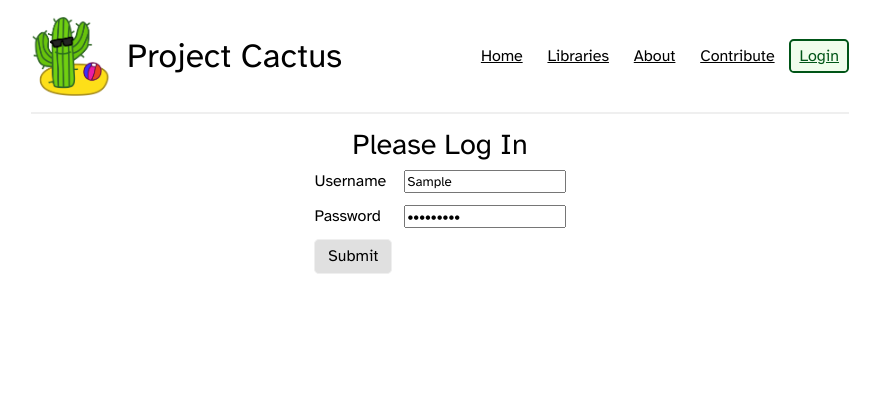
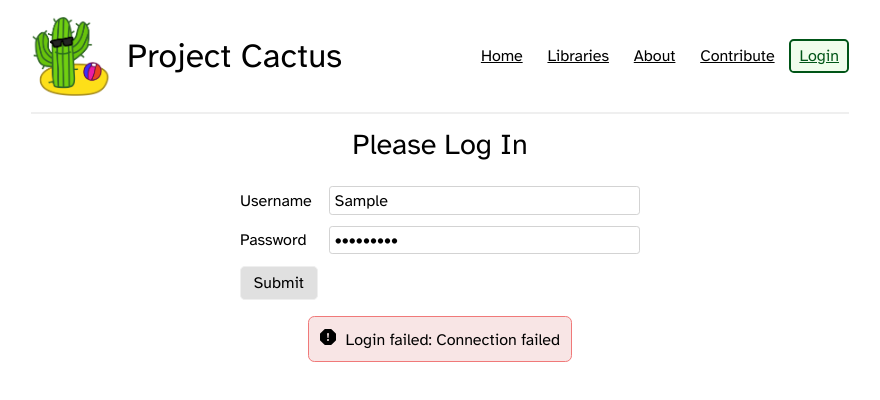
Before and after one commit to ost-fh/Cactus, a React (Create React App) app: page /login in a window 1280 px wide. Both pictures are taken after typing "Sample", "Sample123" into the empty fields and a click on the button "Submit". Shown: the top 400 px of the page, without its empty margins (200-1080 px from the left). Built offline with nearby package versions, Linux system fonts and the light colour scheme; no server answers.

Commit message:
improved login and registration

```diff
--- a/src/components/Alert.tsx
+++ b/src/components/Alert.tsx
@@ -1,5 +1,6 @@
 import React from "react";
 import {
+  BsCheckCircleFill,
   BsFillExclamationOctagonFill,
   BsFillExclamationTriangleFill,
   BsInfoCircleFill,
@@ -9,13 +10,18 @@ import "./alert.css";
 type AlertProps = {
   title?: string;
   message?: string;
-  /** Allowed types: error, info, help */
+  /** Allowed types: error, info, help, success */
   type?: string;
   children?: any;
 };
 
 const Alert = ({ title, message, type = "info", children }: AlertProps) => {
-  if (type !== "info" && type !== "error" && type !== "help") {
+  if (
+    type !== "info" &&
+    type !== "error" &&
+    type !== "help" &&
+    type !== "success"
+  ) {
     throw new Error("invalid alert type");
   }
   if (children) {
@@ -23,11 +29,12 @@ const Alert = ({ title, message, type = "info", children }: AlertProps) => {
   }
 
   return (
-    <div className={`alert-${type} alert`}>
+    <div className={`alert-${type} alert alert-with-icon`}>
       {type === "error" && <BsFillExclamationOctagonFill />}
       {type === "help" && <BsFillExclamationTriangleFill />}
-      {type === "info" && <BsInfoCircleFill />} <strong>{title}</strong>{" "}
-      {message}
+      {type === "info" && <BsInfoCircleFill />}
+      {type === "success" && <BsCheckCircleFill />}
+      <strong>{title}</strong> <span>{message}</span>
     </div>
   );
 };
--- a/src/components/alert.css
+++ b/src/components/alert.css
@@ -14,7 +14,24 @@
   border: rgb(171, 212, 249) solid 1px;
 }
 
+.alert-success {
+  background-color: rgb(241, 255, 237);
+  border: rgb(161, 241, 139) solid 1px;
+}
+
 .alert-error {
   background-color: rgb(248, 229, 229);
   border: rgb(240, 121, 121) solid 1px;
 }
+
+.alert-with-icon {
+  display: flex;
+  flex-direction: row;
+  gap: 0.3rem;
+  align-items: baseline;
+}
+
+.alert-with-icon > svg {
+  width: 1rem;
+  flex-shrink: 0;
+}
--- a/src/pages/Contribute.tsx
+++ b/src/pages/Contribute.tsx
@@ -92,7 +92,7 @@ const Contribute = (props: { setUserData: any }) => {
             />
           )}
           {formState === "success" && (
-            <Alert type='help'>
+            <Alert type='success'>
               You are logged in now. Go to{" "}
               <Link to={"/libraries"}>libraries</Link> to add new libraries and
               tests.
--- a/src/pages/Login.tsx
+++ b/src/pages/Login.tsx
@@ -3,20 +3,49 @@ import { useNavigate } from "react-router-dom";
 import { loginUser } from "../services/api";
 import PublicLayout from "../layout/PublicLayout";
 import "./login.css";
+import Alert from "../components/Alert";
 
 const Login = (props: { setUserData: any }) => {
   const [username, setUserName] = useState("");
   const [password, setPassword] = useState("");
+
+  enum state {
+    new,
+    error,
+    loading,
+    success,
+  }
+
+  const [formState, setFormState] = useState<state>(state.new);
+  const [error, setError] = useState("");
   const navigate = useNavigate();
+
+  const setFormError = (errorMessage: string) => {
+    setError(errorMessage);
+    setFormState(state.error);
+    setPassword("");
+  };
 
   const handleSubmit = async (e: any) => {
     e.preventDefault();
-    const userData = await loginUser({
+    setFormState(state.loading);
+    await loginUser({
       username,
       password,
-    });
-    props.setUserData(userData);
-    navigate("/libraries");
+    })
+      .then((result) => {
+        console.log(result);
+        if (result.message) {
+          setFormError(result.message);
+        } else {
+          props.setUserData(result);
+          setFormState(state.success);
+          setTimeout(() => navigate("/libraries"), 2500);
+        }
+      })
+      .catch(() => {
+        setFormError("Connection failed");
+      });
   };
 
   return (
@@ -27,12 +56,14 @@ const Login = (props: { setUserData: any }) => {
           <label htmlFor='login-username'>Username</label>
           <input
             autoFocus
+            required
             id='login-username'
             type='text'
             onChange={(e) => setUserName(e.target.value)}
           />
           <label htmlFor='login-password'>Password</label>
           <input
+            required
             id='login-password'
             type='password'
             onChange={(e) => setPassword(e.target.value)}
@@ -41,6 +72,18 @@ const Login = (props: { setUserData: any }) => {
             <button type='submit'>Submit</button>
           </div>
         </form>
+        {formState === state.loading && (
+          <Alert type='info' message={`Login in progress...`} />
+        )}
+        {formState === state.error && (
+          <Alert type='error' message={`Login failed: ${error}`} />
+        )}
+        {formState === state.success && (
+          <Alert
+            type='info'
+            message='Login succeeded, you will be redirected in 3 seconds'
+          ></Alert>
+        )}
       </div>
     </PublicLayout>
   );
--- a/src/pages/login.css
+++ b/src/pages/login.css
@@ -2,4 +2,9 @@
   display: flex;
   flex-direction: column;
   align-items: center;
+  gap: 1rem;
 }
+
+.login form {
+  min-width: 25rem;
+}
--- a/src/reset.css
+++ b/src/reset.css
@@ -45,8 +45,20 @@ h3 {
   font-size: 1.5rem;
 }
 
+h4 {
+  font-weight: bold;
+}
+
 p {
   margin-bottom: 0.3rem;
+}
+
+input,
+select {
+  font-size: 1rem;
+  padding: 0.2rem 0.3rem;
+  border-radius: 0.2rem;
+  border: 1px solid lightgray;
 }
 
 ol,
--- a/src/types.ts
+++ b/src/types.ts
@@ -45,6 +45,7 @@ export type component = {
   accessibilityScore: number;
   agreementScore: number;
   amountOfTests: number;
+  componentTested: boolean;
 };
 
 export type mode = {
```
